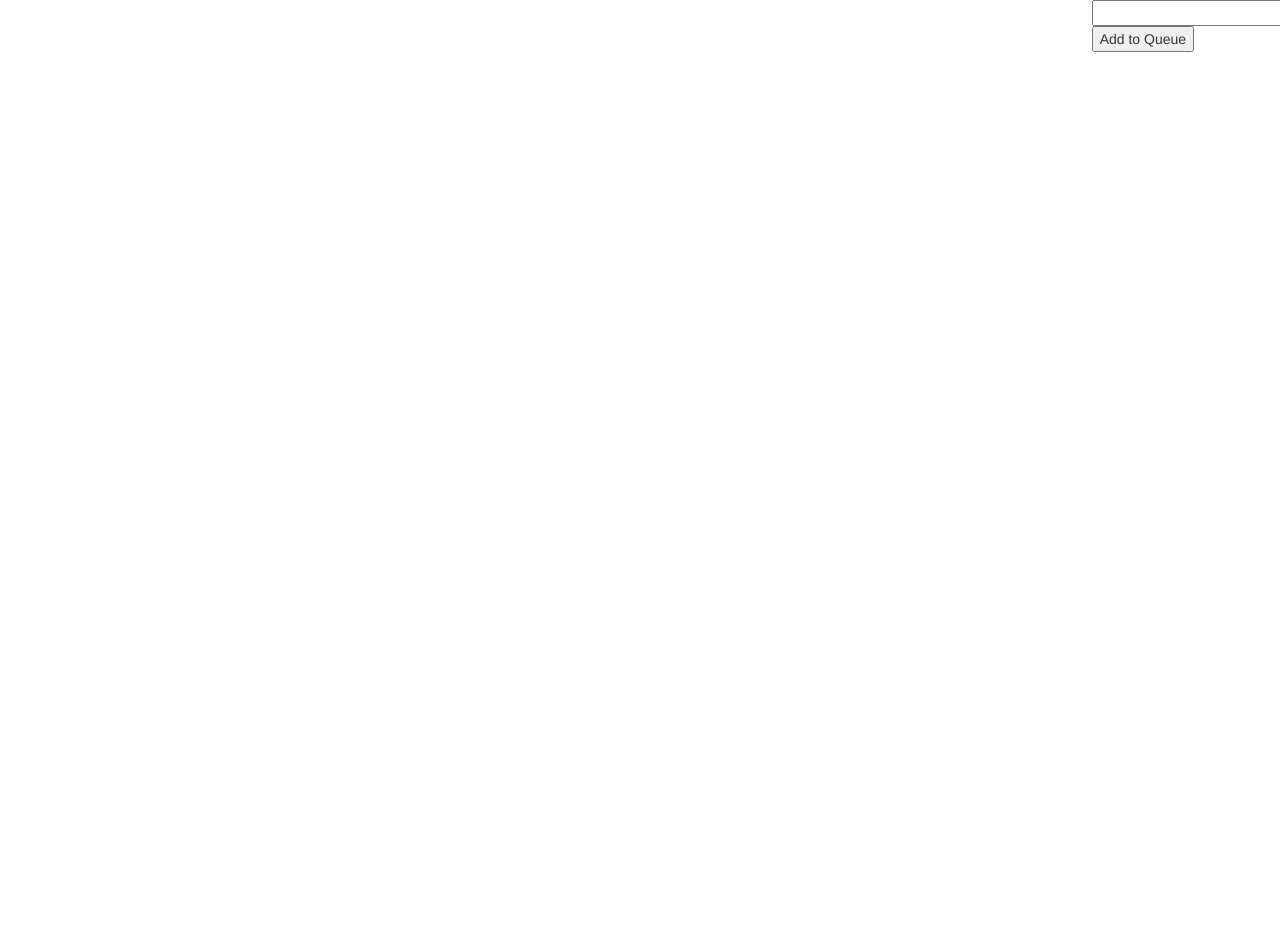
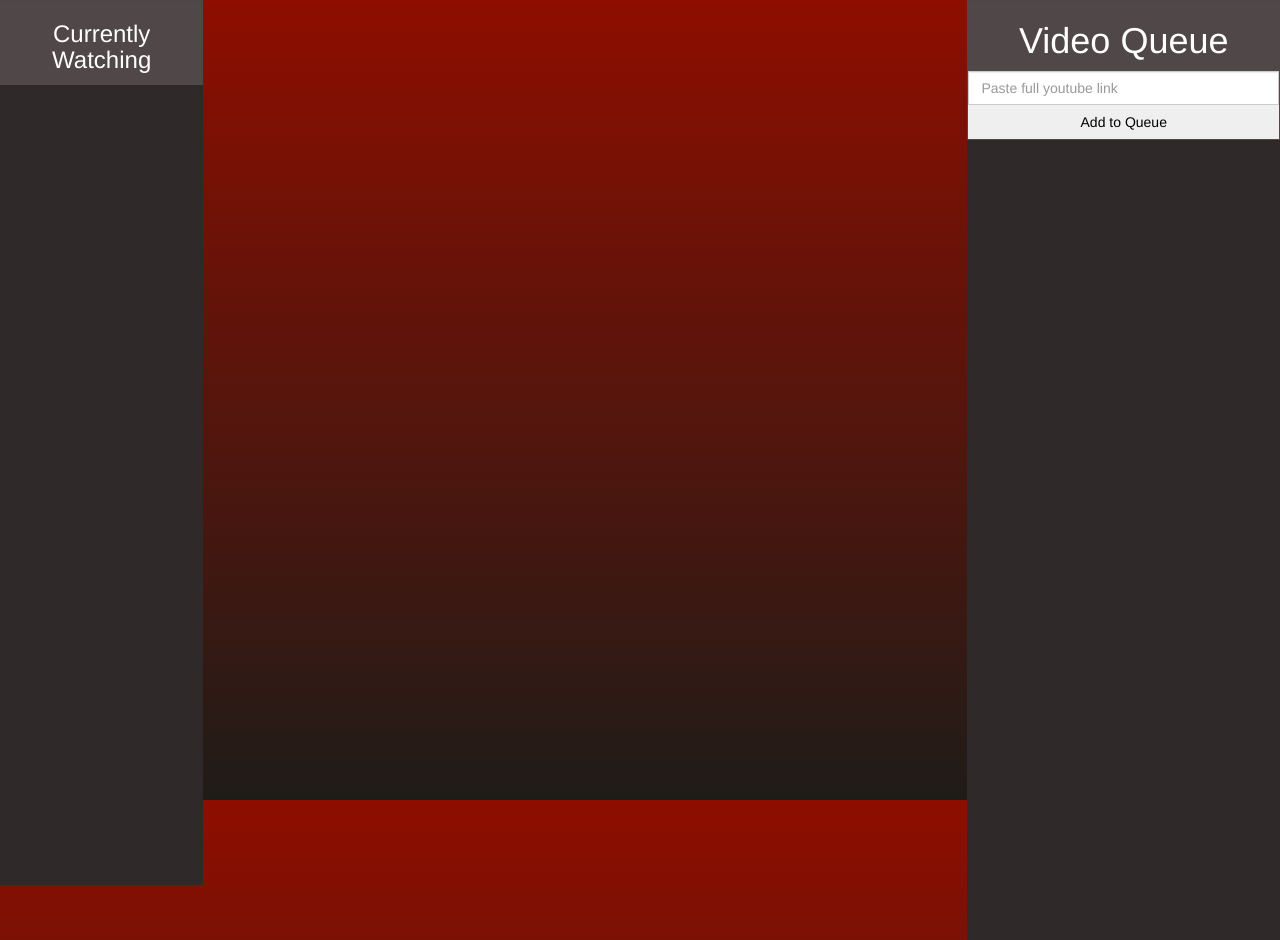
Before and after one commit to JanausB/sync, a website: page public/watch.html in a window 1280 px wide. Before the commit the page ends 800 px from the top, so only its background shows below. Drawn offline with nearby package versions, Linux system fonts and the light colour scheme; no server answers.

Commit message:
Task Finished: Watch.html stylized, may revisit fonts, index.html stylized next sprint

```diff
--- a/public/css/main.css
+++ b/public/css/main.css
@@ -11,3 +11,109 @@
     width:100%;
     position:absolute;
 }
+
+html {
+    height: 100%;
+}
+body {
+    min-height: 100%;
+    overflow-y: hidden;
+    overflow-x: hidden;
+
+    background: #8E0E00;  /* fallback for old browsers */
+    background: -webkit-linear-gradient(bottom, #1F1C18, #8E0E00);
+    background: -moz-linear-gradient(bottom, #1F1C18, #8E0E00);
+    background: -o-linear-gradient(bottom, #1F1C18, #8E0E00);
+    background: linear-gradient(to top, #1F1C18, #8E0E00);  /* Chrome 10-25, Safari 5.1-6 */ /* W3C, IE 10+/ Edge, Firefox 16+, Chrome 26+, Opera 12+, Safari 7+ */
+}
+
+.full-height{
+    min-height: 100% !important;
+    height: 100% !important;
+}
+
+.parent {
+    display: flex;
+    flex-direction: column;
+    justify-content: center;
+    min-height: 100% !important;
+    height: 100% !important;
+}
+
+
+.no-side-padding{
+    padding-left: 0!important;
+    padding-right: 0!important;
+}
+
+.watch__well{
+    padding: 0!important;
+    background-color: #302929;
+    border-color: #302929;
+    border-radius: 0;
+
+}
+
+#user_well{
+    padding-left: 15px!important;
+
+}
+
+#test{
+    color: #000;
+}
+
+.title_well{
+    margin-bottom: 0;
+    color: #fff;
+    border-color: #504848;
+    background-color: #504848;
+    border-radius: 0;
+    text-align: center;
+}
+
+#user_list li{
+    padding-bottom: 5px;
+    padding-top: 5px;
+    border-radius: 0;
+    border-color: #AA3939;
+    /*border-left:none;*/
+    /*border-right:none;*/
+}
+
+#user_list li.active{
+    background-color: #AA3939;
+    color:#fff;
+}
+
+#user_list li>h3{
+    margin: 0;
+}
+
+#video_well{
+    padding-right: 15px!important;
+
+}
+
+#add_form input{
+    border-radius: 0;
+}
+
+#add_form button{
+    border-radius: 0;
+}
+
+#queue_list li{
+    border-color: #AA3939;
+    border-radius: 0;
+}
+
+#queue_list li.active{
+    background-color: #AA3939;
+    color:#fff;
+}
+.queue-item-col{
+    padding-left: 0;
+    padding-right: 0;
+    text-align: center;
+}
--- a/public/js/watch.js
+++ b/public/js/watch.js
@@ -185,17 +185,31 @@ socket.on('next', function(videoId){
 
 socket.on('update_list', function(list) {
     var html = '<div class="list-group">';
-    if(!list)                                                                   //list is empty
+    if(!list[0])                                                                   //list is empty
         html += '<li class="list-group-item active">No videos in the queue, try submitting one!</li>';
     else{
-    for(var i = 0; i< list.length; i++){
-        if(i == 0)
-            html +=`<li class="list-group-item active"><h3>${list[i].title}</h3><img src="${list[i].img}" class="img-rounded" alt="Cinque Terre"></li>`
-        else
-            html +=`<li class="list-group-item"><h3>${list[i].title}</h3><img src="${list[i].img}" class="img-rounded" alt="Cinque Terre"></li>`
+        for(var i = 0; i< list.length; i++){
+            if(i == 0)
+                html +=`
+                <li class="list-group-item active">
+                    <h6>Currently watching:</h6>
+                    <div class="row">
+                        <div class="col-lg-3 queue-item-col">
+                            <img src="${list[i].img}" class="img-responsive img-rounded" alt="Cinque Terre">
+                        </div>
+                        <div class="col-lg-9 queue-item-col">
+                            <h3>${list[i].title}</h3>
+                        </div>
+                    </div>
+                </li>`
+            else if(i == 1)
+                html +=`<li class="list-group-item"><h6>Up Next:</h6><div class="row"><div class="col-lg-3 queue-item-col"><img src="${list[i].img}" class="img-responsive img-rounded" alt="Cinque Terre"></div><div class="col-lg-9 queue-item-col"><h3>${list[i].title}</h3></div></div></li>`
+            else
+                html +=`<li class="list-group-item"><div class="row"><div class="col-lg-3 queue-item-col"><img src="${list[i].img}" class="img-responsive img-rounded" alt="Cinque Terre"></div><div class="col-lg-9 queue-item-col"><h3>${list[i].title}</h3></div></div></li>`
+        }
     }
     html += "</div>";
-    }
+    console.log(html);
     $("#queue_list").html(html);
 });
 
--- a/public/watch.html
+++ b/public/watch.html
@@ -9,34 +9,37 @@
     <link rel="stylesheet" href="/css/main.css" type="text/css" />
     <title>Sync with your friends</title>
 </head>
-    <body>
-        <!-- 1. The <iframe> (and video player) will replace this <div> tag. -->
-        <div class = "row">
-            <div class="col-lg-2">
+    <body class="watch__body full-height">
+            <div class = "row full-height no-side-padding full-height">
+                <div class="col-lg-2 no-side-padding full-height" id="user_well">
+                    <div class="well watch__well title_well">
+                        <h3 class="user_list_title">Currently Watching</h3>
+                    </div>
+                    <div class="well watch__well full-height">
                         <div id="user_list"></div>
                     </div>
-            <div class="col-lg-8">
+
+                </div>
+                <div class="col-lg-7 parent no-side-padding">
                     <div class="video-responsive">
                         <div id="player" ></div>
                     </div>
                 </div>
-            <div class="col-lg-2">
-                <input type="text" id="next"/>
-                <button id='test'>Add to Queue</button>
+                <div class="col-lg-3 no-side-padding full-height" id="video_well">
+                    <div class="well watch__well title_well">
+                            <h1>Video Queue</h1>
+                            <div id="add_form">
+                                <input class="form-control" type="text" id="next" placeholder="Paste full youtube link"/>
+                                <button class="btn btn-block" id='test'>Add to Queue</button>
+                            </div>
+                        </div>
+                    <div class="well watch__well pre-scrollable full-height" id="#queue_well">
                         <div id="queue_list"></div>
                     </div>
                 </div>
-
-
-
-
-
-
-
-
+            </div>
         <script src="/socket.io/socket.io.js"></script>
         <script type="text/javascript" src="/js/watch.js"></script>
         <script type="text/javascript" src="/js/libs/deparam.js"></script>
-
   </body>
 </html>
--- a/server.js
+++ b/server.js
@@ -12,8 +12,7 @@ var server                  = http.createServer(app);
 var io                      = socketIO(server);
 var queue                   = new Queue();
 var users                   = new Users();
- queue.add("ndJv_VZpzP8");
- queue.add("MOZ_4ytjMSw");
+
 
 app.use(express.static(path.join(__dirname, 'public')));
 
@@ -39,12 +38,13 @@ io.on('connect', function(socket){
                 console.log(`sending front list video to ${params.name}`)
                 socket.emit('current', queue.front().id);
                 console.log(`sending video list to ${params.name}`)
-                socket.emit('update_list', queue.list());
+                // socket.emit('update_list', queue.list());
                 //Importantly gives users options: If the users want to start over, new client starts video. If the new client wants to catch up, other client starts video
                 socket.broadcast.emit('pause', 0);                                  //New user has joined, pause all clients
             }
             else
                 console.log("No video in queue, idling...")
+        socket.emit('update_list', queue.list());
         }
     });
 
```
Lines whose indentation alone changed are shown as unchanged.
